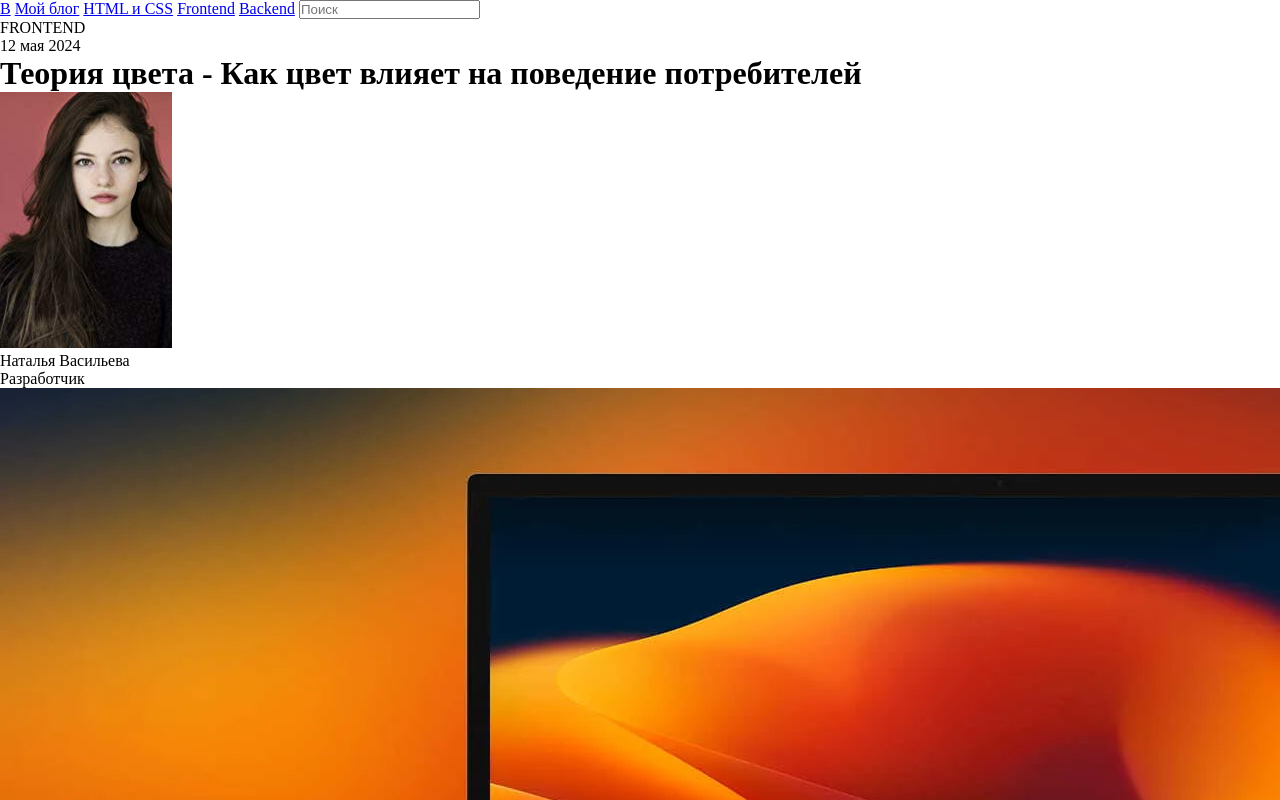
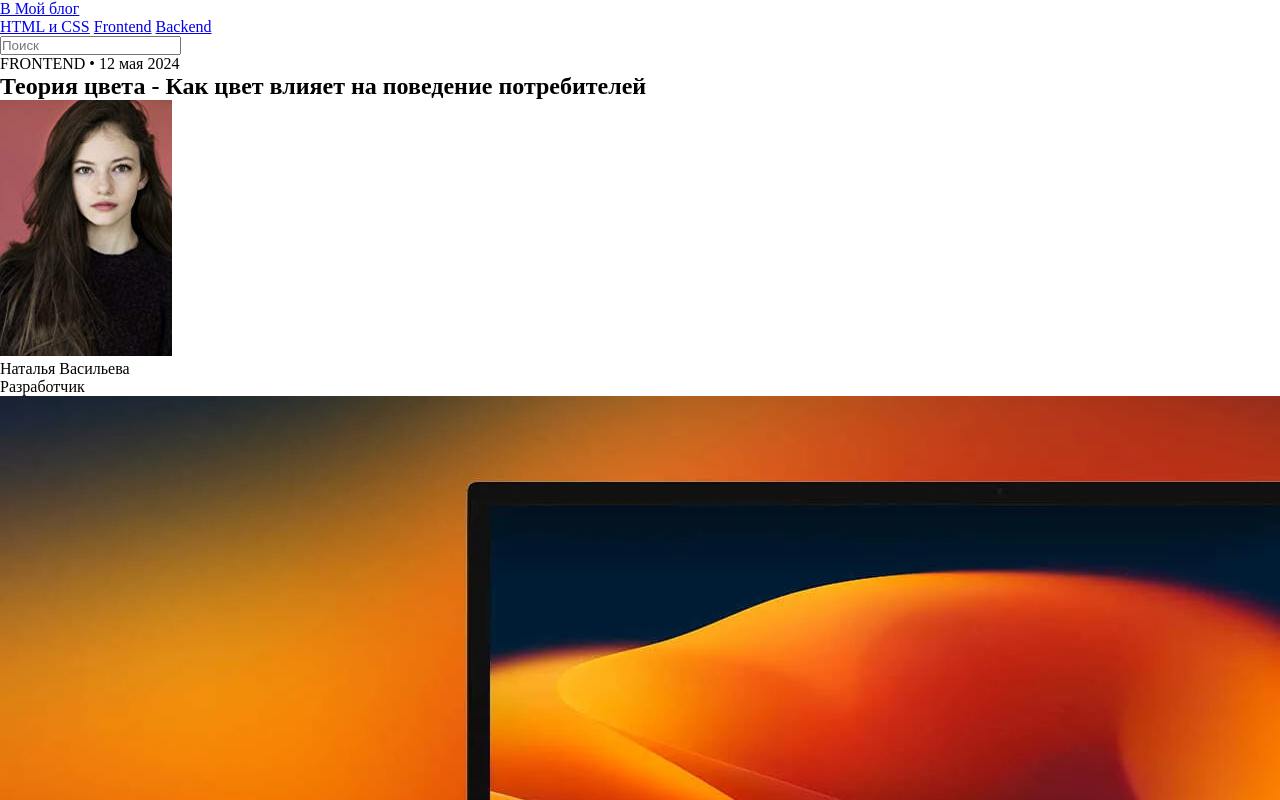
Before and after one commit to lisartie/study, a plain HTML site: page 1-Blog/index.html in a window 1280 px wide. Shown: the top 800 px of the page. Drawn offline with Linux system fonts and the light colour scheme.

Commit message:
Правки

```diff
--- a/1-Blog/index.html
+++ b/1-Blog/index.html
@@ -11,22 +11,28 @@
 <body>
 
     <header class="">
+            <a href="#" class="">В Мой блог</a>
         <nav class="">
-            <a href="#" class="">В</a>
-            <a href="#" class="">Мой блог</a>
             <a href="#" class="">HTML и CSS</a>
             <a href="#" class="">Frontend</a>
             <a href="#" class="">Backend</a>
-            <input type="Поиск" placeholder="Поиск"/>
+            <form action="">
+                <input type="Поиск" placeholder="Поиск"/>
+            </form>
+
         </nav>
     </header>
 
     <main class="">
 
-        <header class="">
-            <div class="">
-                <p>FRONTEND</p>
-                <p>12 мая 2024</p>
+        <section class="">
+            <div class="heading">
+                <p class="heading__title">
+                    <span>FRONTEND</span>
+                    <span>&#x2022;</span>
+                    <time datetime="2024-05-12">12 мая 2024</time>
+                </p>
+
             </div>
 
             <h1>Теория цвета - Как цвет влияет на поведение потребителей</h1>
@@ -38,11 +44,10 @@
                     <p>Разработчик</p>
                 </div>
             </div>
-        </header>
+        </section>
 
-
+        <section>
         <img src="assets/images/image2.png" alt="Компьютер и монитор" class="">
-
         <p class="">Теория цвета — это особенности эмоционального восприятия человеком тех или иных цветовых решений. Цвета и
             различные их комбинации влияют на психику человека, а значит, во многом определяют его поведение.
             Маркетологи и
@@ -59,6 +64,8 @@
             цветов может существенно влиять на настроение и поведение потребителей. Утверждается, что от 60 до 90%
             покупателей (в зависимости от категории продукта) дают положительную или отрицательную оценку товару,
             основываясь только на его цвете.</p>
+        </section>
+
     </main>
 
     <footer class="">
```
